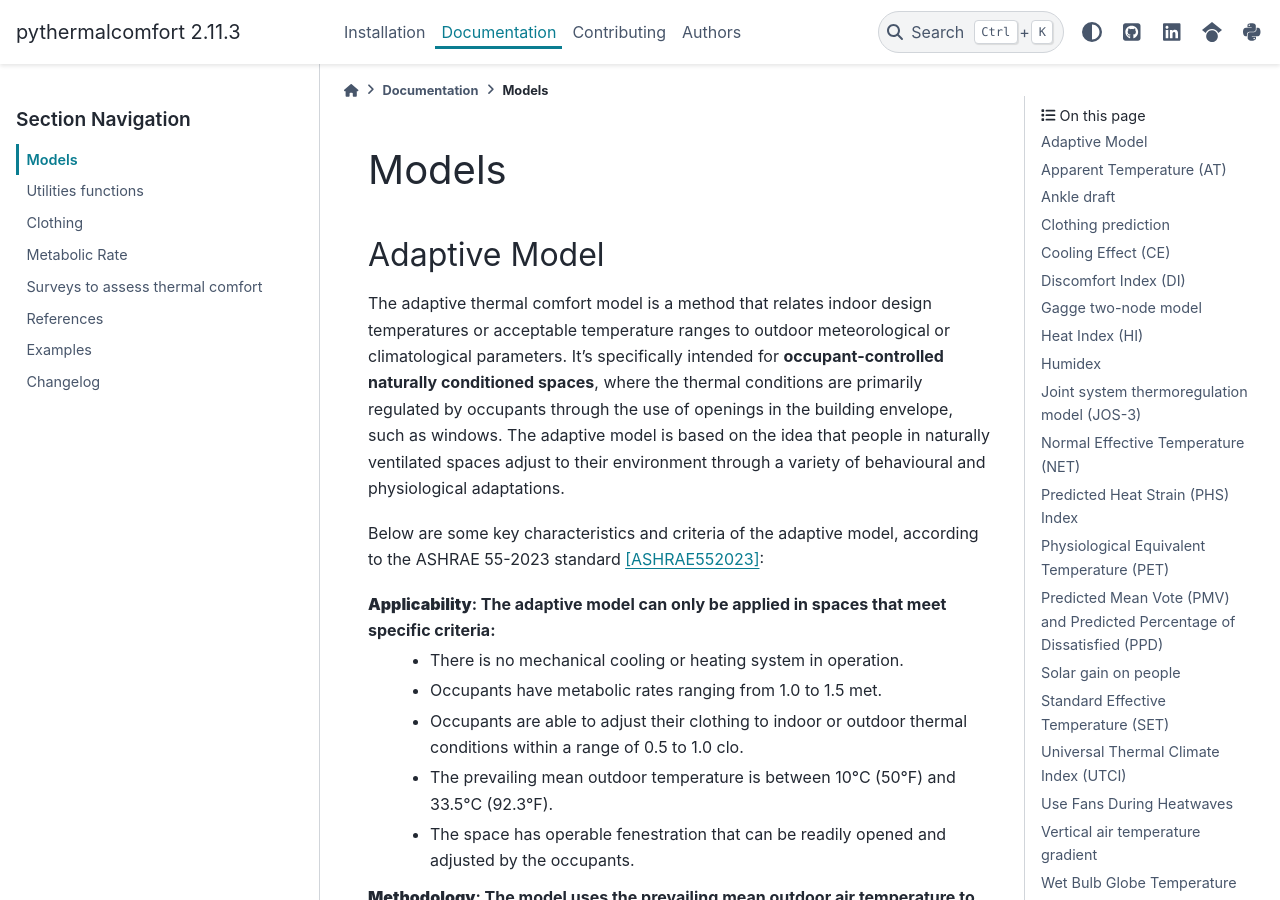
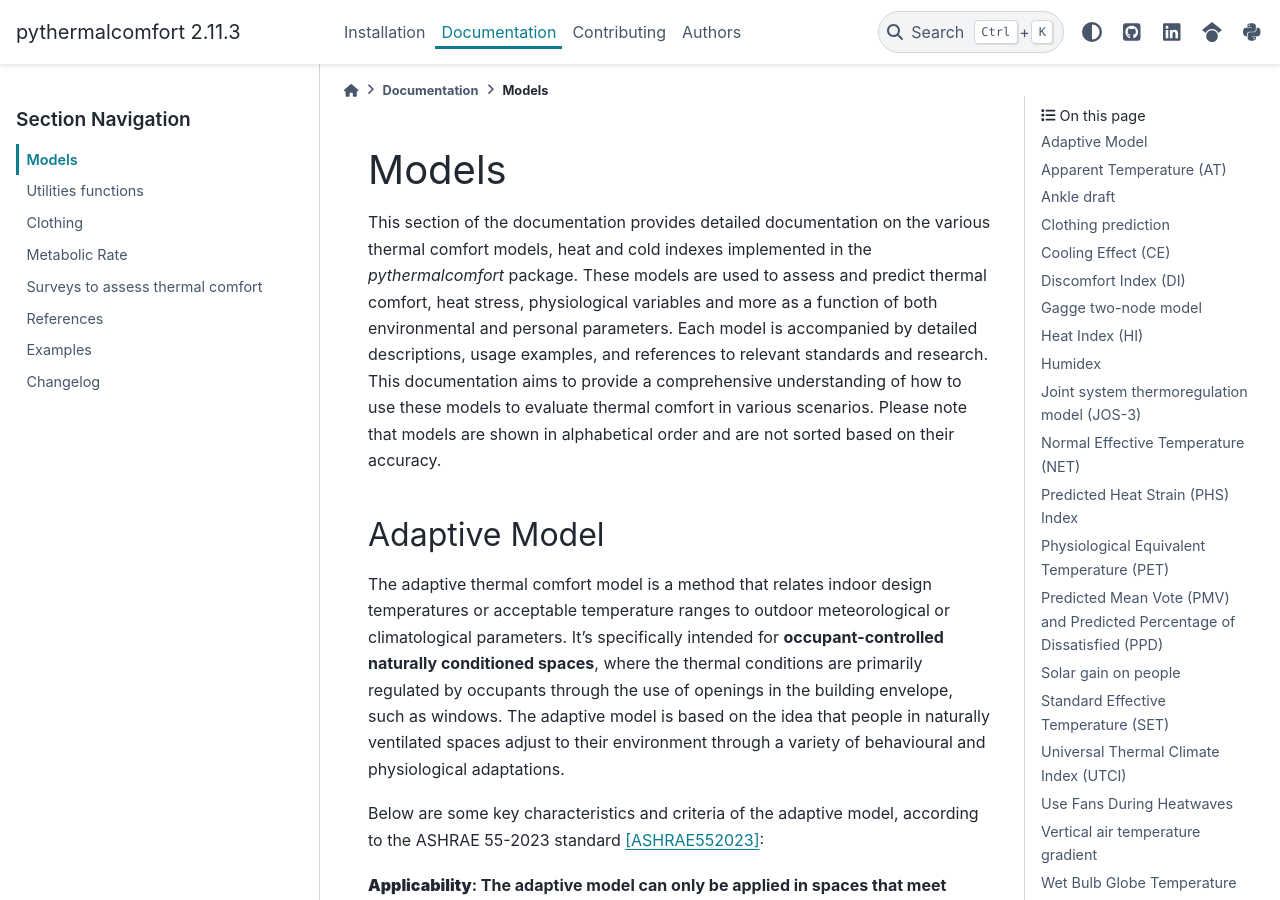
Before and after one commit to CenterForTheBuiltEnvironment/pythermalcomfort, a Sphinx documentation site: the page built from docs/documentation/models.rst, in a window 1280 px wide and 900 px high. Built offline with Sphinx 7.4.7 and the PyData theme 0.15.4, drawn with Linux system fonts in a browser that asks for light colours.

Commit message:
docs: added intro to models section

```diff
--- a/docs/documentation/models.rst
+++ b/docs/documentation/models.rst
@@ -1,5 +1,11 @@
 Models
 ======
+
+This section of the documentation provides detailed documentation on the various thermal comfort models, heat and cold indexes implemented in the `pythermalcomfort` package.
+These models are used to assess and predict thermal comfort, heat stress, physiological variables and more as a function of both environmental and personal parameters.
+Each model is accompanied by detailed descriptions, usage examples, and references to relevant standards and research.
+This documentation aims to provide a comprehensive understanding of how to use these models to evaluate thermal comfort in various scenarios.
+Please note that models are shown in alphabetical order and are not sorted based on their accuracy.
 
 Adaptive Model
 --------------
```
